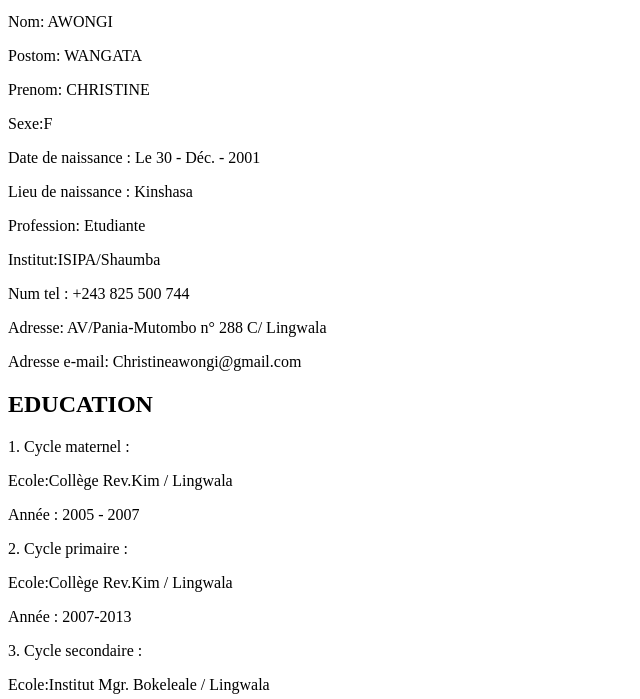
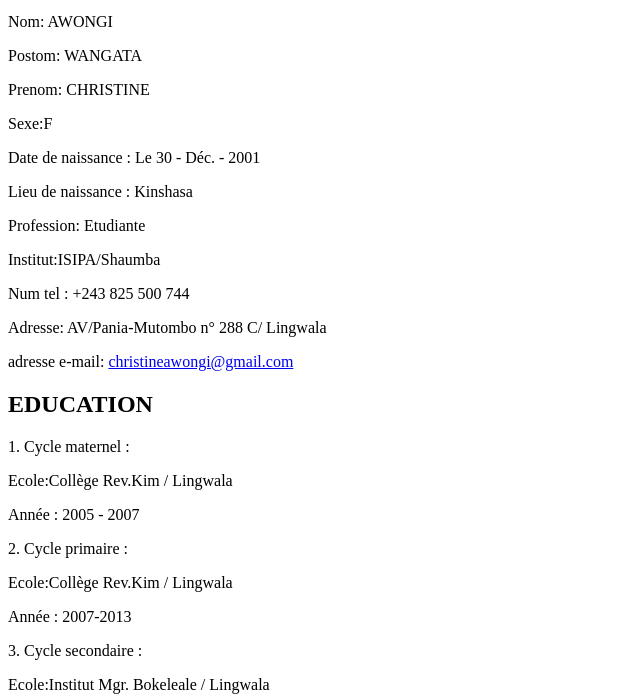
Before and after one commit to Christalle/-CV, a plain HTML site: page index.html in a window 1280 px wide. Shown: the part 101-800 px from the top of the page, without its empty margins (0-640 px from the left). Drawn offline with Linux system fonts and the light colour scheme.

Commit message:
feat it's my ID

```diff
--- a/index.html
+++ b/index.html
@@ -19,7 +19,7 @@
         <p>Institut:ISIPA/Shaumba</p>
         <p>Num tel : +243 825 500 744</p>
         <p>Adresse: AV/Pania-Mutombo n° 288 C/ Lingwala</p>
-        <p>Adresse e-mail: Christineawongi@gmail.com</p>
+        <p>adresse e-mail: <a href="mailto:https/christineawongi@gmail.com">christineawongi@gmail.com</a></p>
 
      <h1>EDUCATION</h1>
         <p>1. Cycle maternel :</p>
```
